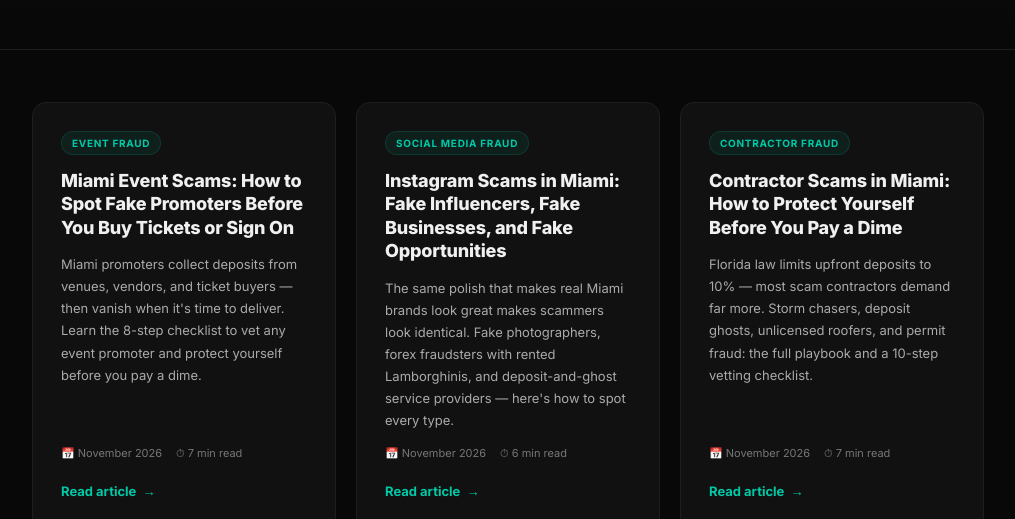
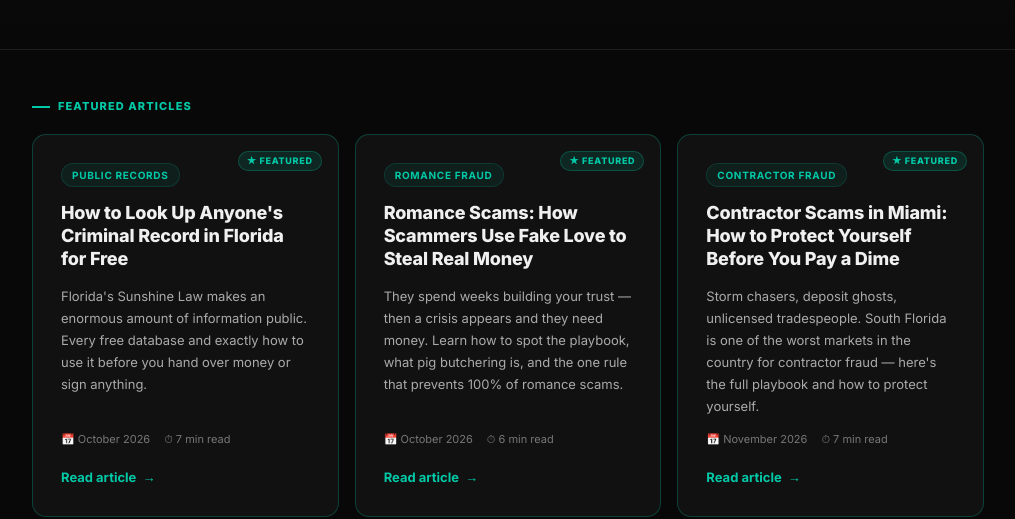
Before and after one commit to captainjeffspeaking/miamiscammers, a plain HTML site: page blog.html in a window 1280 px wide. Shown: the part 283-802 px from the top of the page, without its empty margins (132-1147 px from the left). Drawn offline with Linux system fonts and the light colour scheme.

Commit message:
Add Featured Articles section to blog index
Pins Florida criminal records, romance scams, and contractor scams
at the top of the blog in a 3-column teal-bordered featured grid.
Remaining posts listed below under an 'All Articles' label.

Co-Authored-By: Claude Sonnet 4.6 <noreply@anthropic.com>

```diff
--- a/blog.html
+++ b/blog.html
@@ -51,6 +51,16 @@ nav{position:fixed;top:0;left:0;right:0;z-index:99;background:rgba(8,8,8,.93);ba
 .post-meta{font-size:11px;color:var(--muted);display:flex;gap:14px;flex-wrap:wrap}
 .post-read{display:inline-flex;align-items:center;gap:6px;font-size:13px;font-weight:700;color:var(--accent);margin-top:4px}
 .post-read::after{content:'→'}
+.featured-section{padding:48px 0 0}
+.featured-label{font-size:11px;font-weight:800;letter-spacing:.1em;text-transform:uppercase;color:var(--accent);margin-bottom:18px;display:flex;align-items:center;gap:8px}
+.featured-label::before{content:'';display:inline-block;width:18px;height:2px;background:var(--accent)}
+.featured-grid{display:grid;grid-template-columns:repeat(3,1fr);gap:16px;margin-bottom:48px}
+.featured-card{background:var(--card);border:1px solid rgba(0,201,167,.25);border-radius:14px;padding:28px;display:flex;flex-direction:column;gap:14px;transition:border-color .2s,transform .2s;cursor:pointer;position:relative}
+.featured-card:hover{border-color:rgba(0,201,167,.5);transform:translateY(-3px)}
+.featured-badge{position:absolute;top:16px;right:16px;font-size:9px;font-weight:800;letter-spacing:.08em;text-transform:uppercase;background:rgba(0,201,167,.12);border:1px solid rgba(0,201,167,.25);color:var(--accent);padding:2px 8px;border-radius:100px}
+.section-divider{border:none;border-top:1px solid var(--border);margin:0 0 36px}
+.all-label{font-size:11px;font-weight:800;letter-spacing:.1em;text-transform:uppercase;color:var(--muted);margin-bottom:18px;display:flex;align-items:center;gap:8px}
+.all-label::before{content:'';display:inline-block;width:18px;height:2px;background:var(--border)}
 footer{border-top:1px solid var(--border);padding:28px 24px}
 .foot-inner{max-width:1000px;margin:0 auto;display:flex;align-items:center;justify-content:space-between;flex-wrap:wrap;gap:14px}
 .foot-logo{font-weight:800;font-size:14px;display:flex;align-items:center;gap:7px}
@@ -63,6 +73,7 @@ footer{border-top:1px solid var(--border);padding:28px 24px}
   .logo{font-size:14px}
   .foot-inner{flex-direction:column;text-align:center}
   .post-grid{grid-template-columns:1fr}
+  .featured-grid{grid-template-columns:1fr}
 }
 </style>
 </head>
@@ -89,8 +100,45 @@ footer{border-top:1px solid var(--border);padding:28px 24px}
   </div>
 </div>
 
+<section class="featured-section">
+  <div class="wrap">
+    <div class="featured-label">Featured Articles</div>
+    <div class="featured-grid">
+
+      <a class="featured-card" href="/blog/florida-criminal-records">
+        <span class="featured-badge">★ Featured</span>
+        <span class="post-cat">Public Records</span>
+        <div class="post-title">How to Look Up Anyone's Criminal Record in Florida for Free</div>
+        <div class="post-excerpt">Florida's Sunshine Law makes an enormous amount of information public. Every free database and exactly how to use it before you hand over money or sign anything.</div>
+        <div class="post-meta"><span>📅 October 2026</span><span>⏱ 7 min read</span></div>
+        <span class="post-read">Read article</span>
+      </a>
+
+      <a class="featured-card" href="/blog/romance-scams">
+        <span class="featured-badge">★ Featured</span>
+        <span class="post-cat">Romance Fraud</span>
+        <div class="post-title">Romance Scams: How Scammers Use Fake Love to Steal Real Money</div>
+        <div class="post-excerpt">They spend weeks building your trust — then a crisis appears and they need money. Learn how to spot the playbook, what pig butchering is, and the one rule that prevents 100% of romance scams.</div>
+        <div class="post-meta"><span>📅 October 2026</span><span>⏱ 6 min read</span></div>
+        <span class="post-read">Read article</span>
+      </a>
+
+      <a class="featured-card" href="/blog/contractor-scams-miami">
+        <span class="featured-badge">★ Featured</span>
+        <span class="post-cat">Contractor Fraud</span>
+        <div class="post-title">Contractor Scams in Miami: How to Protect Yourself Before You Pay a Dime</div>
+        <div class="post-excerpt">Storm chasers, deposit ghosts, unlicensed tradespeople. South Florida is one of the worst markets in the country for contractor fraud — here's the full playbook and how to protect yourself.</div>
+        <div class="post-meta"><span>📅 November 2026</span><span>⏱ 7 min read</span></div>
+        <span class="post-read">Read article</span>
+      </a>
+
+    </div>
+  </div>
+</section>
+
 <section class="blog-index">
   <div class="wrap">
+    <div class="all-label">All Articles</div>
     <div class="post-grid">
 
       <a class="post-card" href="/blog/event-scams-miami">
```
